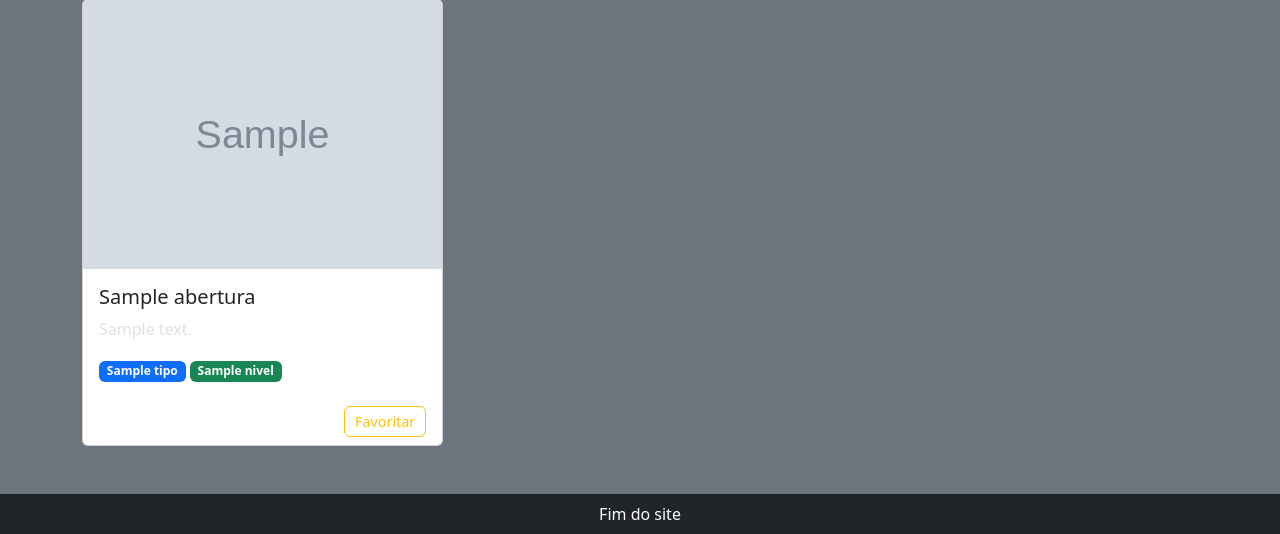
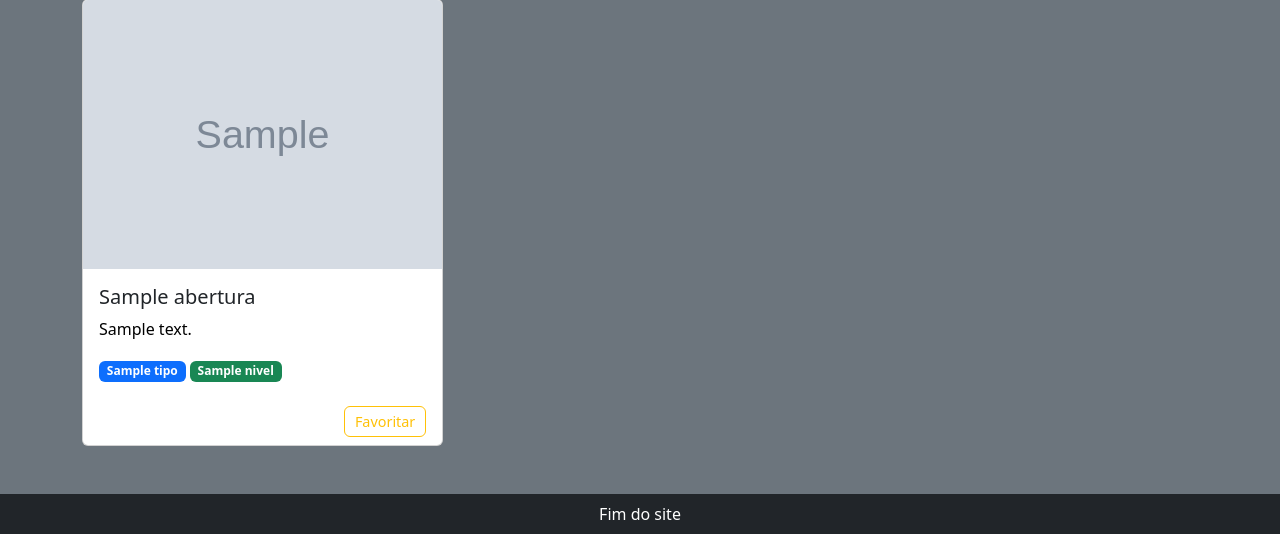
Before and after one commit to vinicius-gab/xadrez, a Flask app: template templates/inicio.html in a window 1280 px wide. Shown: the part 1040-1574 px from the top of the page. Run offline with Flask 3, Linux system fonts and the light colour scheme; the template is opened without the code that fills it: most values are stand-ins (such as "Sample title", 1, 10 or a date in 2020); grey boxes marked "Sample" are stand-in pictures; some libraries are stand-ins or nearby versions.

Commit message:
Melhorias finais

```diff
--- a/static/style.css
+++ b/static/style.css
@@ -13,13 +13,13 @@
   color: #2e7d32 !important;
 }
 
-p {
+text-card-inicio {
     color: #ffffff !important;
 }
 
 /* Garante que o texto da descrição do card seja branco/cinza claro */
 .card-text {
-    color: #e0e0e0 !important;
+    color: #000000 !important;
 }
 
 .card:hover .card-text {
--- a/templates/inicio.html
+++ b/templates/inicio.html
@@ -154,7 +154,7 @@
     <!-- CORPO -->
     <div class="card-body">
       <h5 class="card-title">{{ abertura.Nome }}</h5>
-      <p class="card-text">{{ abertura.Descricao }}</p>
+      <p class="card-text text-card-inicio">{{ abertura.Descricao }}</p>
 
       <span class="badge bg-primary">{{ abertura.Tipo }}</span>
       <span class="badge bg-success">{{ abertura.Nivel }}</span>
```
Also changed, not shown: xadrez.sql (+12 -15 lines).
